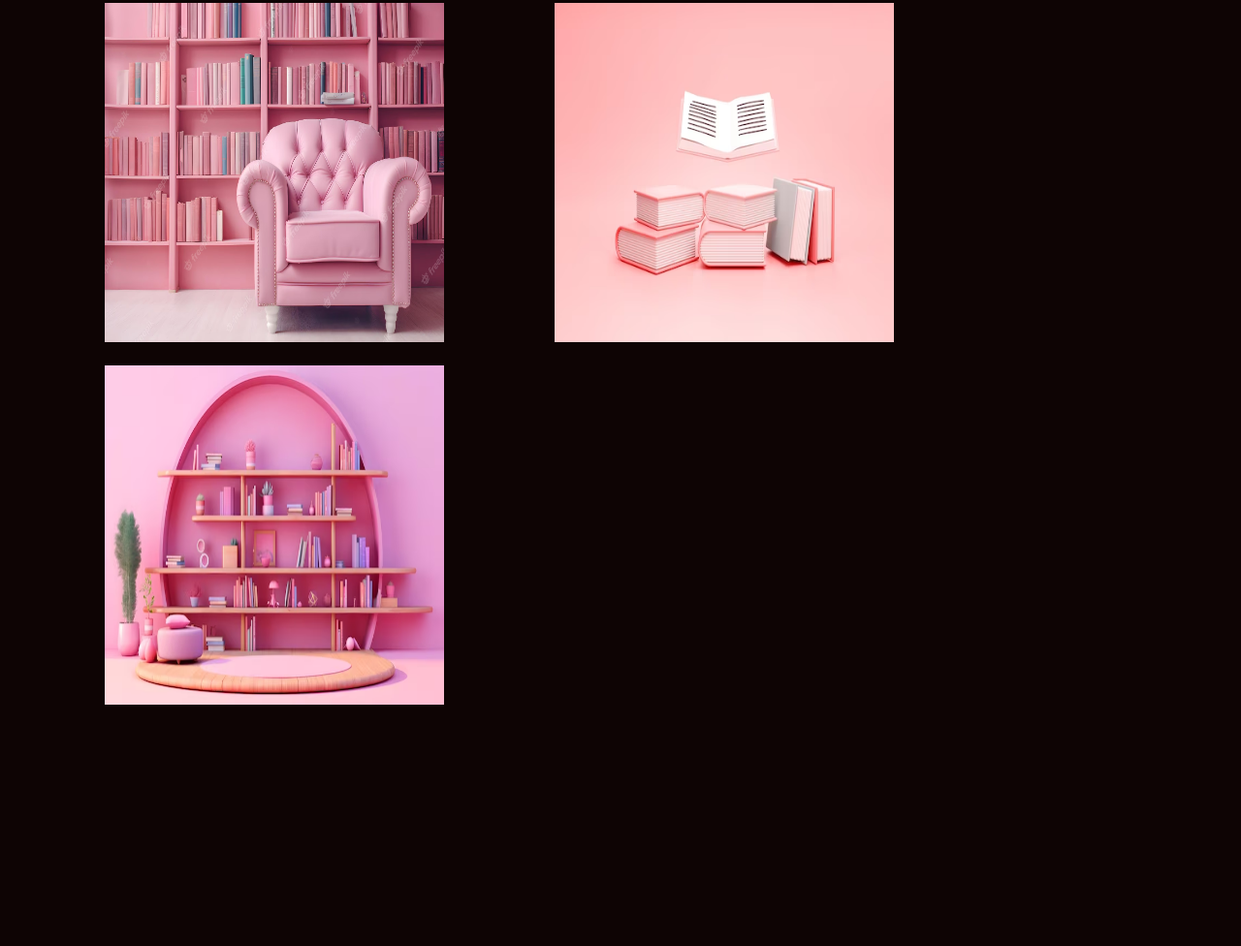
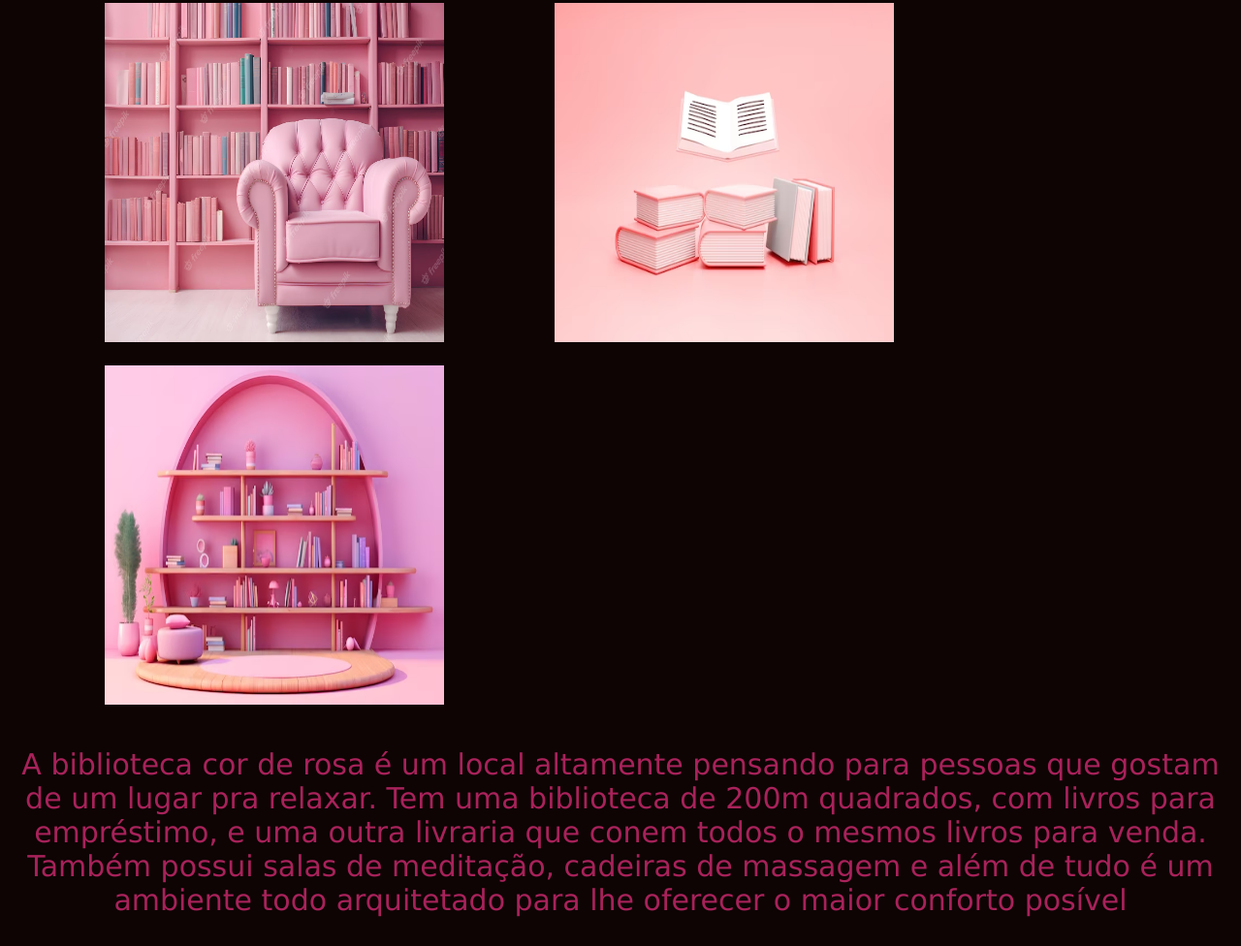
Before and after one commit to jujuuvl/terceirotrimestre, a plain HTML site: page index.html in a window 1280 px wide. Shown: the part 258-1234 px from the top of the page at 97% size. Before the commit the page ends 1007 px from the top, so only its background shows below. Drawn offline with Linux system fonts and the light colour scheme.

Commit message:
texto index

```diff
--- a/index.html
+++ b/index.html
@@ -21,5 +21,8 @@
 <img src="cadeirarosa.avif" alt="">
 <img src="livrosrosa.avif" alt="">
 <img src="bibliotecacorderosa.avif" alt="">
+<p>A biblioteca cor de rosa é um local altamente pensando para pessoas que gostam de um lugar pra relaxar.
+    Tem uma biblioteca de 200m quadrados, com livros para empréstimo, e uma outra livraria que conem todos o mesmos livros para venda.
+Também possui salas de meditação, cadeiras de massagem e além de tudo é um ambiente todo arquitetado para lhe oferecer o maior conforto posível</p>
 </body>
 </html>
```
